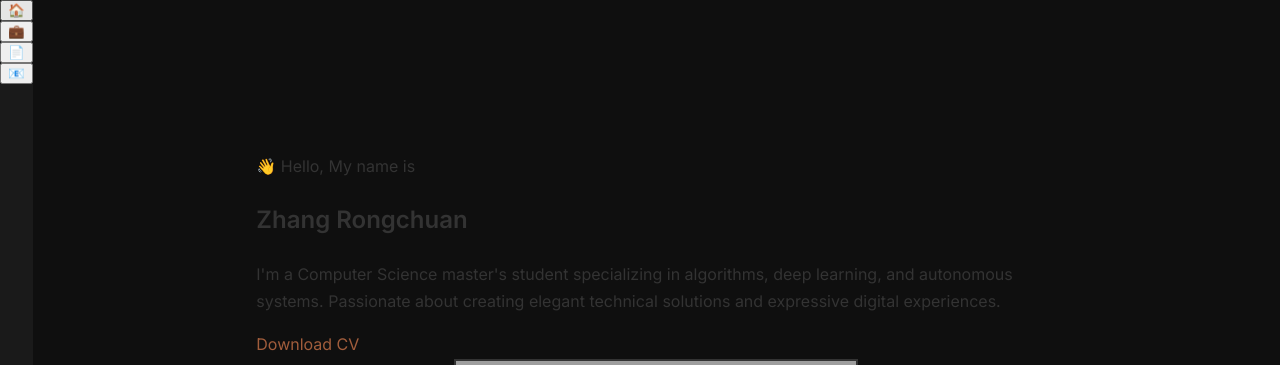
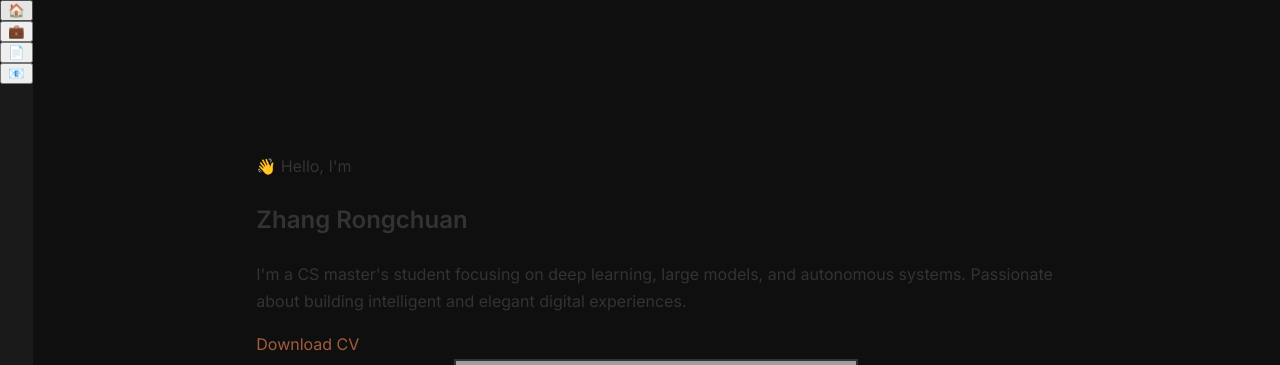
Before and after one commit to zhangrongchuan/zhangrongchuan.github.io, a Vue app: page / in a window 1280 px wide. Shown: the top 365 px of the page. Built offline with nearby package versions, Linux system fonts and the light colour scheme; grey boxes are pictures that could not be loaded.

Commit message:
first page

```diff
--- a/src/components/Hero.vue
+++ b/src/components/Hero.vue
@@ -1,12 +1,12 @@
 <template>
-  <section class="max-w-5xl w-full grid grid-cols-1 md:grid-cols-2 gap-8 items-center px-8">
+  <section class="max-w-5xl w-full grid grid-cols-1 md:grid-cols-2 gap-8 items-center px-6 py-12">
     <!-- 文本部分 -->
     <div>
-      <p class="text-sm text-yellow-400 mb-2">👋 Hello, My name is</p>
+      <p class="text-sm text-yellow-400 mb-2">👋 Hello, I'm</p>
       <h1 class="text-4xl md:text-5xl font-bold mb-4">Zhang Rongchuan</h1>
       <p class="text-lg text-gray-300 mb-6 leading-relaxed">
-        I'm a Computer Science master's student specializing in algorithms, deep learning, and autonomous systems.
-        Passionate about creating elegant technical solutions and expressive digital experiences.
+        I'm a CS master's student focusing on deep learning, large models, and autonomous systems.
+        Passionate about building intelligent and elegant digital experiences.
       </p>
       <a
         href="/cv.pdf"
@@ -29,5 +29,4 @@
 </template>
 
 <script setup>
-// 这里目前无逻辑，可加入动画或响应后续增强
 </script>
```
